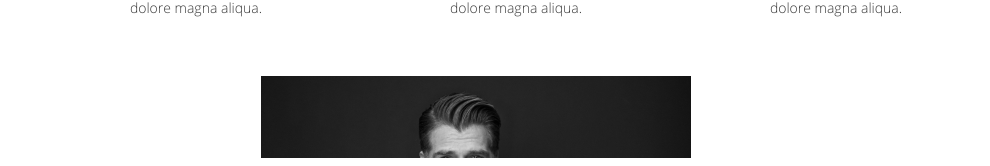
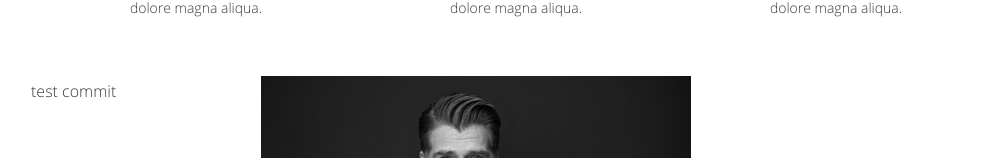
Before and after one commit to madac4/Santino, a website: page #src/about.html in a window 1280 px wide. Shown: the part 1195-1361 px from the top of the page, without its empty margins (124-1114 px from the left). Drawn offline with nearby package versions, Linux system fonts and the light colour scheme; files that its build step writes are made by us from their sources; files whose address does not match are found by name; a web font is replaced by a local one.

Commit message:
test commit

```diff
--- a/#src/about.html
+++ b/#src/about.html
@@ -148,6 +148,9 @@
                     </div>
                 </div>
             </div>
+            <div class="modificari">
+                <p>test commit</p>
+            </div>
         </div>
     </main>
 </body>
```
Also changed, not shown: Santino/about.html (+3 -0 lines).
